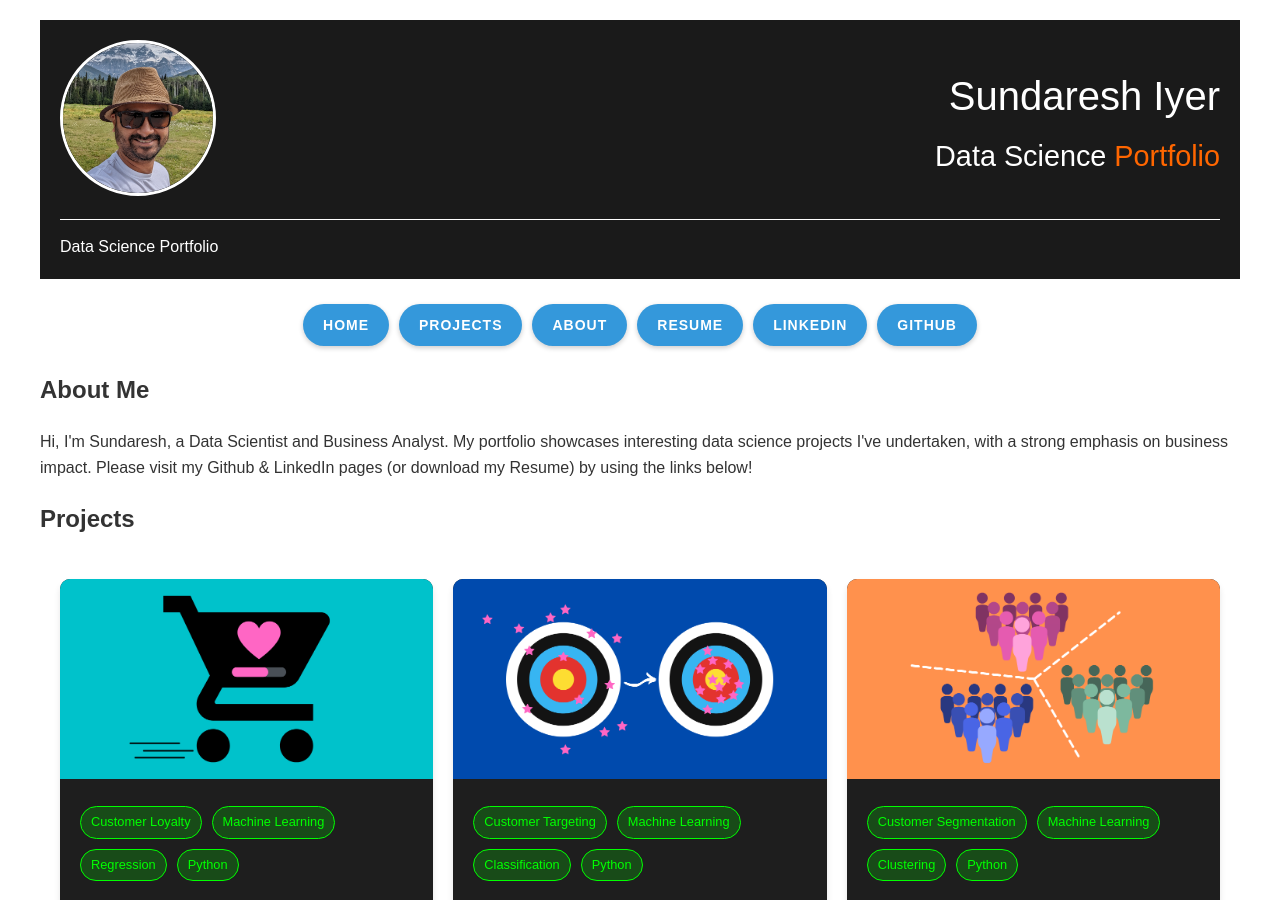
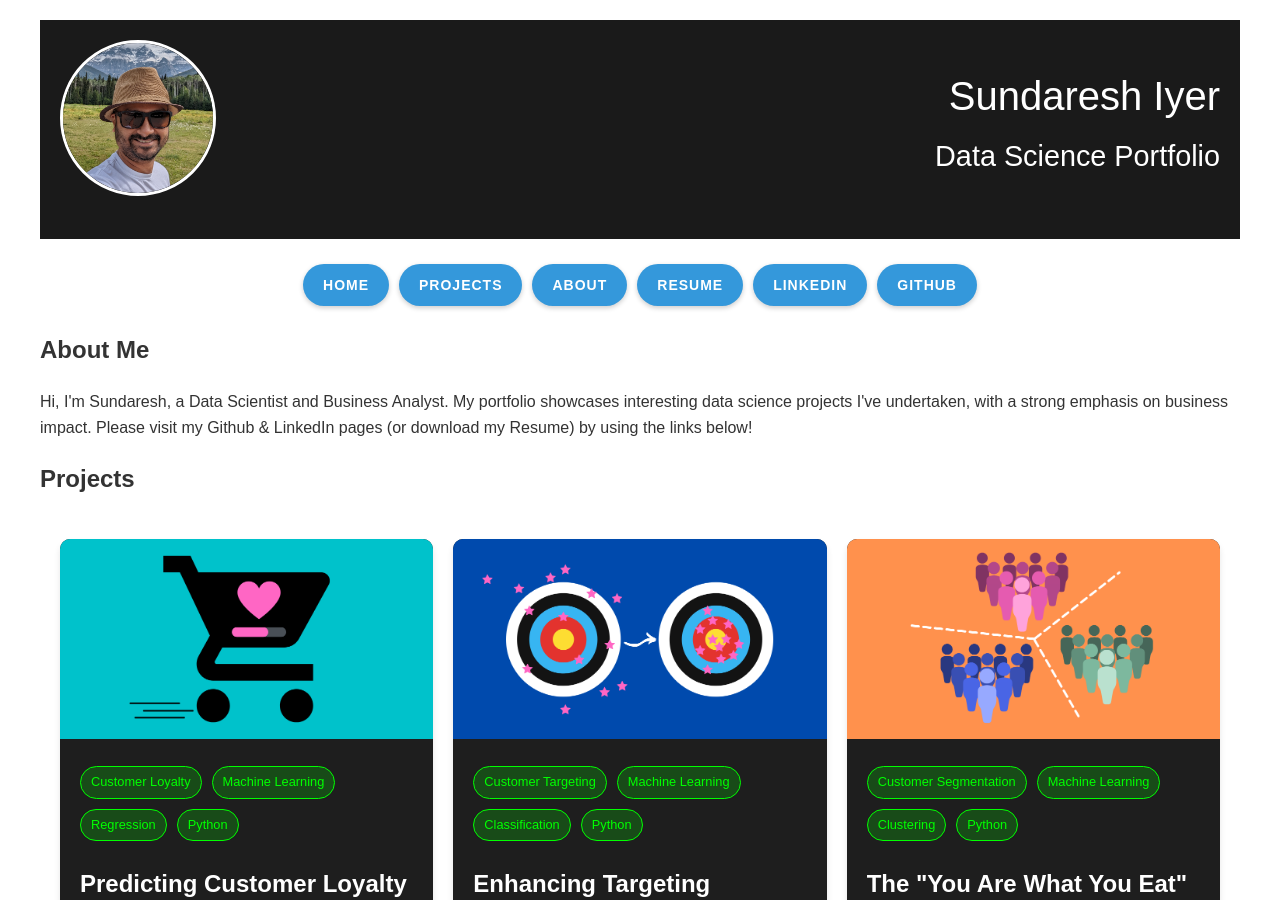
Before and after one commit to IyerS/sundareshiyer.github.io, a Jekyll site: the page built from index.html, in a window 1280 px wide and 900 px high. Built offline with Jekyll 4.4.1, drawn with Linux system fonts in a browser that asks for light colours.

Commit message:
Update default.html

```diff
--- a/_layouts/default.html
+++ b/_layouts/default.html
@@ -14,11 +14,8 @@
             </div>
             <div class="title-description">
                 <h1>{{ site.title }}</h1>
-                <h2>Data Science <span>Portfolio</span></h2>
+                <h2>{{ site.description }}</h2>
             </div>
-        </div>
-        <div class="intro-text">
-            <p>{{ site.description }}</p>
         </div>
     </header>
 
```
